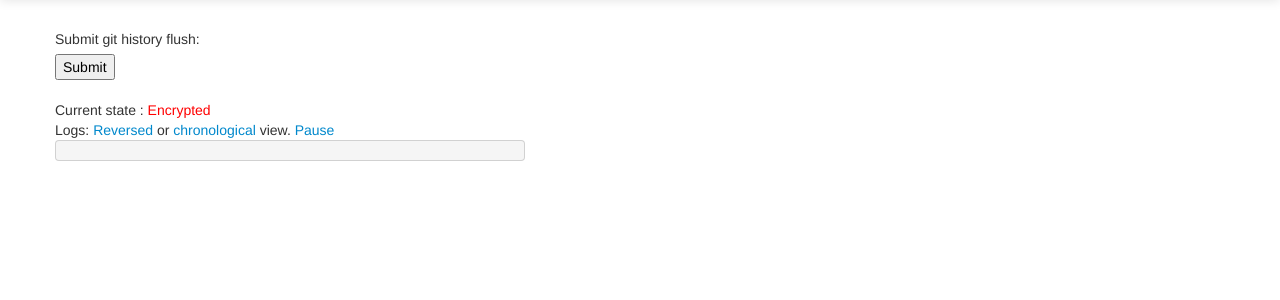
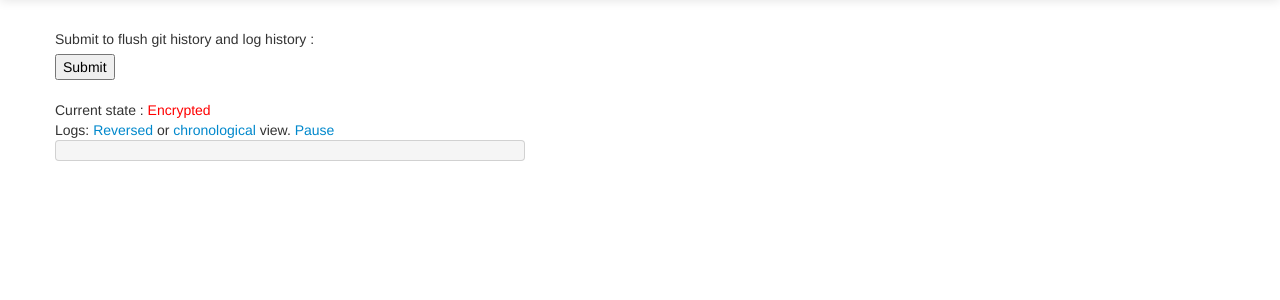
Before and after one commit to kpichardie/front-keeper, a Django app: page /flush/ in a window 1280 px wide. Shown: the part 41-341 px from the top of the page. Run offline with Django 3.2, Linux system fonts and the light colour scheme; some libraries are stand-ins or nearby versions.

Commit message:
Precision on flush

```diff
--- a/frontkeeper/frontkeeper/templates/flush.html
+++ b/frontkeeper/frontkeeper/templates/flush.html
@@ -7,7 +7,7 @@
       <form action="/flush/" method="post">
         {% csrf_token %}
         {{ form }}
-	<label for="submit">Submit git history flush:</label><input type="submit" value="Submit" />
+	<label for="submit">Submit to flush git history and log history :</label><input type="submit" value="Submit" />
 
 	<br/><br/>Current state : <font color=red> {{ state }} </font>
 	<div id="header">
```
